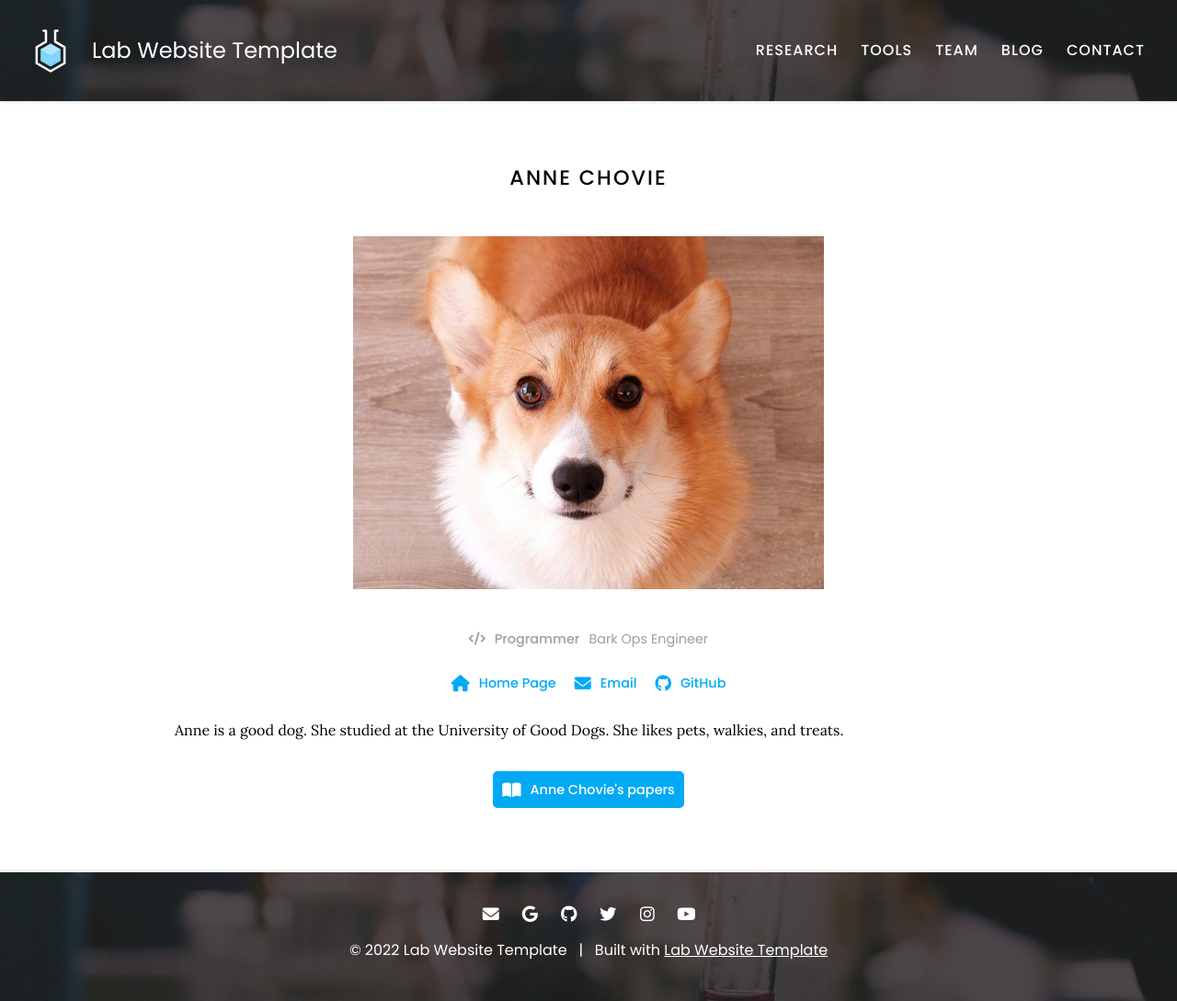
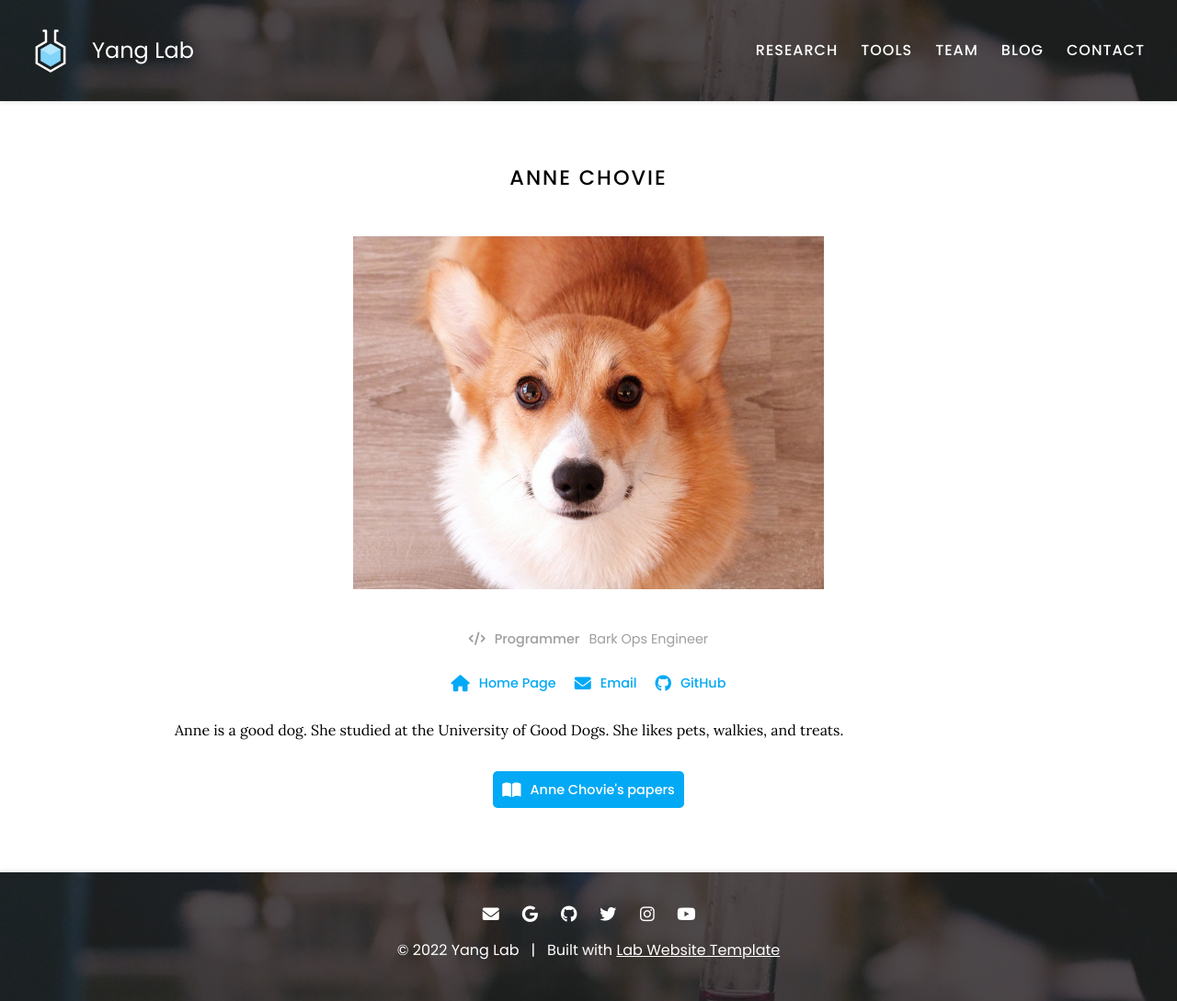
Before and after one commit to YangLab2022/Yang-lab-website, a Jekyll site: the page built from _members/anne-chovie.md, in a window 1280 px wide. Shown: the whole page at 92% size. Built offline with Jekyll 4.4.1, drawn with Linux system fonts in a browser that asks for light colours; part of the change alters nothing that is shown.

Commit message:
Update _config.yaml

```diff
--- a/_config.yaml
+++ b/_config.yaml
@@ -1,16 +1,16 @@
 ### basic settings
 
 # site properties and page defaults
-title: Lab Website Template
-description: An easy-to-use, flexible website template for labs, with automatic citations, GitHub tag imports, pre-built components, and more.
+title: Yang Lab
+description: More.
 logo: images/logo.svg
 header: images/background.jpg
 footer: images/background.jpg
-baseurl: /lab-website-template
+baseurl: /Yang-lab-website
 
 # site social media and other links
 links:
-  email: jane.smith@your-lab.com
+  email: fan.yang1.siat.ac.cn
   google-scholar: Jane Smith
   github: your-lab
   twitter: YourLabHandle
```
